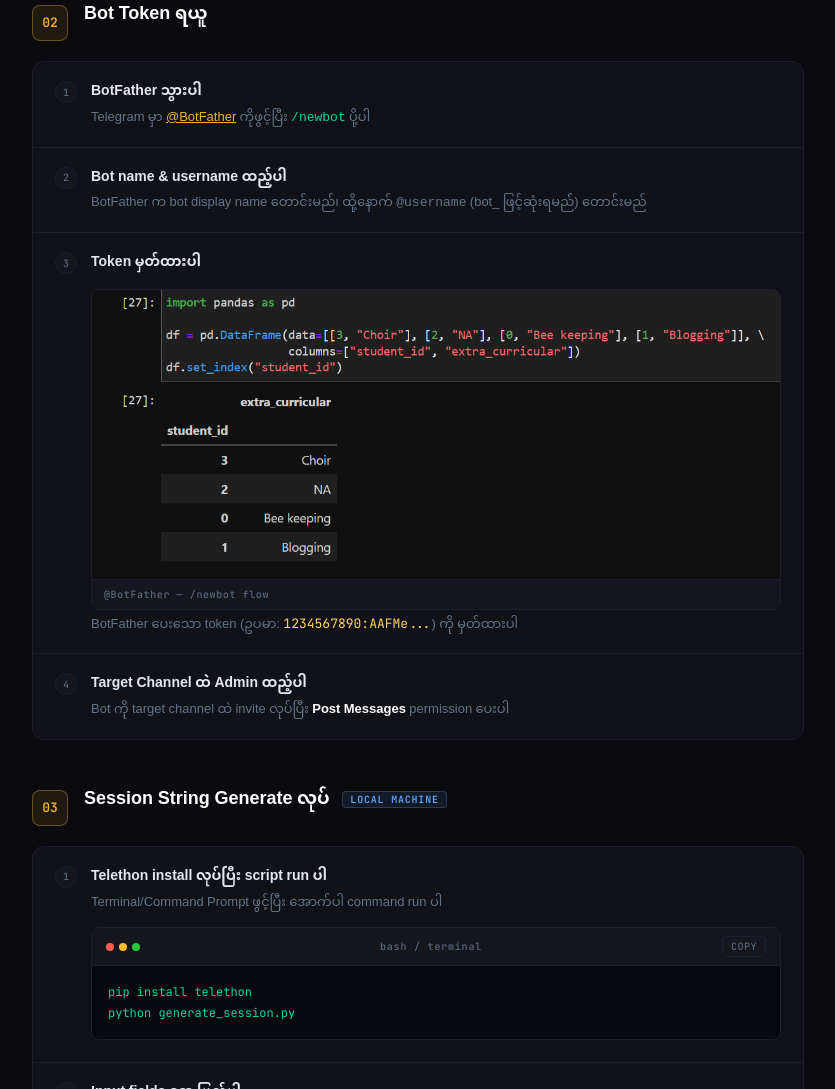
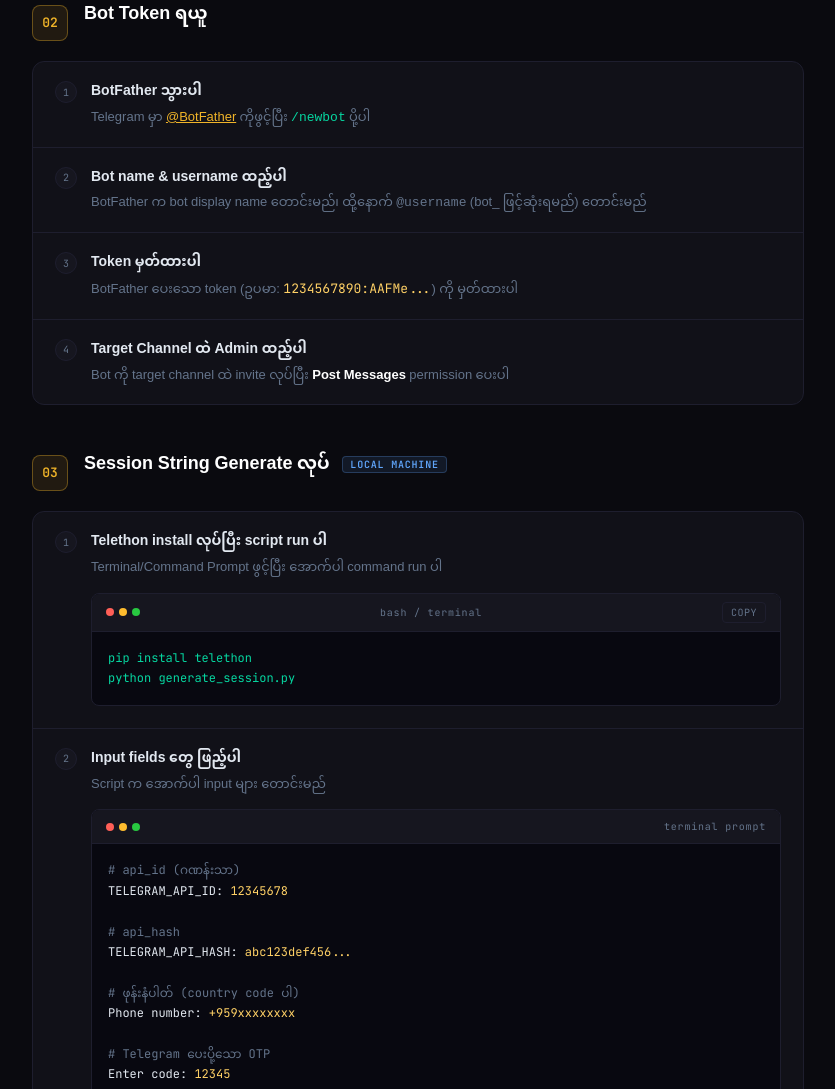
Before and after one commit to moehtetofficial/telegram-video-repost-bot, a plain HTML site: page index.html in a window 1280 px wide. Shown: the part 1017-2106 px from the top of the page, without its empty margins (222-1057 px from the left). Drawn offline with Linux system fonts and the light colour scheme.

Commit message:
remove wrong botfather screenshot

```diff
--- a/index.html
+++ b/index.html
@@ -623,11 +623,6 @@
         <div class="substep-dot">3</div>
         <div class="substep-content">
           <div class="substep-label">Token မှတ်ထားပါ</div>
-
-          <div class="screenshot">
-            <img src="https://raw.githubusercontent.com/moehtetofficial/telegram-video-repost-bot/main/img/botfather.png" alt="BotFather screenshot" loading="lazy">
-            <div class="screenshot-cap">@BotFather — /newbot flow</div>
-          </div>
           <div class="substep-desc">BotFather ပေးသော token (ဥပမာ: <code style="color:var(--gold2); font-family:var(--mono)">1234567890:AAFMe...</code>) ကို မှတ်ထားပါ</div>
         </div>
       </div>
```
